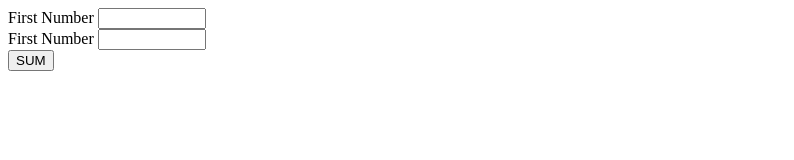
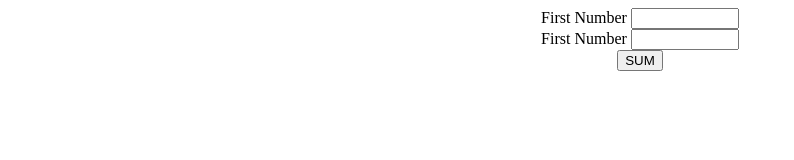
Before and after one commit to Gopinathide/j1, a plain HTML site: page index.html in a window 1280 px wide. Shown: the whole page, without its empty margins (0-794 px from the left). Drawn offline with Linux system fonts and the light colour scheme.

Commit message:
Update index.html

```diff
--- a/index.html
+++ b/index.html
@@ -12,7 +12,7 @@
             </script>
             </head>
             <body>
-                <form>
+                <form style="text-align : center">
                     <div class="mb-3">
                         <label for="exampleInputEmail1" class="form-label">First Number</label>
                         <input type="email" class="form-control" id="ones" aria-describedby="emailHelp" style="width: 100px;">
@@ -21,8 +21,9 @@
                         <label for="exampleInputEmail1" class="form-label">First Number</label>
                         <input type="email" class="form-control" id="twos" aria-describedby="emailHelp" style="width: 100px;">
                       </div>
+                    <button onclick="add()">SUM</button>
+                <p id="answer"></p>
                 </form>
-                <button onclick="add()">SUM</button>
-                <p id="answer"></p>
+
             </body>
 </html>
```
